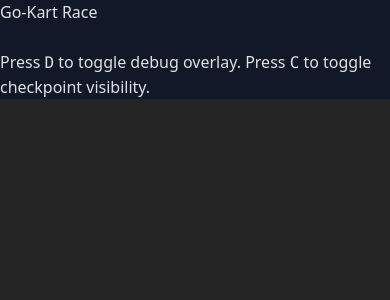
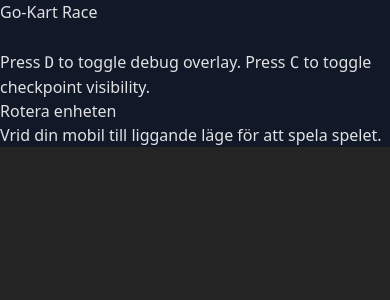
Before and after one commit to Mahtte94/GoKart, a React (Vite) app: page / in a window 390 px wide. Shown: the top 300 px of the page. Built offline with nearby package versions, Linux system fonts and the light colour scheme.

Commit message:
Added media query to force mobile players to rotate device

```diff
--- a/src/components/GameController.tsx
+++ b/src/components/GameController.tsx
@@ -57,6 +57,7 @@ const GameController: React.FC = () => {
   const [currentTime, setCurrentTime] = useState<number>(0);
   const [bestTime, setBestTime] = useState<number | null>(null);
   const [isMobileView, setIsMobileView] = useState<boolean>(false);
+  const [isPortrait, setIsPortrait] = useState<boolean>(false);
 
   // Game progression
   const [currentLap, setCurrentLap] = useState<number>(0);
@@ -218,6 +219,38 @@ const GameController: React.FC = () => {
     return `${minsStr}:${secsStr}`;
   }, []);
 
+  useEffect(() => {
+    const checkMobileAndOrientation = () => {
+      const isMobile = window.innerWidth < 768;
+      setIsMobileView(isMobile);
+      const isPortraitMode = window.innerHeight > window.innerWidth;
+      setIsPortrait(isMobile && isPortraitMode);
+    };
+
+    checkMobileAndOrientation();
+    window.addEventListener("resize", checkMobileAndOrientation);
+    window.addEventListener("orientationchange", () =>
+      setTimeout(checkMobileAndOrientation, 200)
+    );
+
+    return () => {
+      window.removeEventListener("resize", checkMobileAndOrientation);
+      window.removeEventListener(
+        "orientationchange",
+        checkMobileAndOrientation
+      );
+    };
+  }, []);
+
+  const OrientationOverlay = () => (
+    <div className="fixed inset-0 z-[9999] bg-black bg-opacity-90 flex flex-col justify-center items-center text-center px-6">
+      <h2 className="text-white text-2xl font-bold mb-4">Rotera enheten</h2>
+      <p className="text-white text-lg">
+        Vrid din mobil till liggande läge för att spela spelet.
+      </p>
+    </div>
+  );
+
   // Handle keyboard debug toggles
   useEffect(() => {
     const handleKeyDown = (e: KeyboardEvent) => {
@@ -341,7 +374,7 @@ const GameController: React.FC = () => {
   );
 
   return (
-    <div ref={containerRef} className="game-wrapper" tabIndex={-1}>
+    <div ref={containerRef} className="game-wrapper relative" tabIndex={-1}>
       {/* Game header with timer */}
       <div className="game-header flex justify-between items-center p-2 md:p-3 bg-gray-800">
         <h2 className="text-base sm:text-xl md:text-2xl font-bold text-white">
@@ -477,7 +510,7 @@ const GameController: React.FC = () => {
           </div>
 
           {/* Mobile controls - positioned absolutely within game area */}
-          {isMobileView && gameState === "playing" && (
+          {isMobileView && !isPortrait && gameState === "playing" && (
             <div className="mobile-controls-wrapper">
               <div className="mobile-controls-container">
                 <MobileControls onControlPress={handleControlPress} />
@@ -495,6 +528,7 @@ const GameController: React.FC = () => {
           to toggle checkpoint visibility.
         </p>
       </div>
+      {isPortrait && <OrientationOverlay />}
     </div>
   );
 };
```
